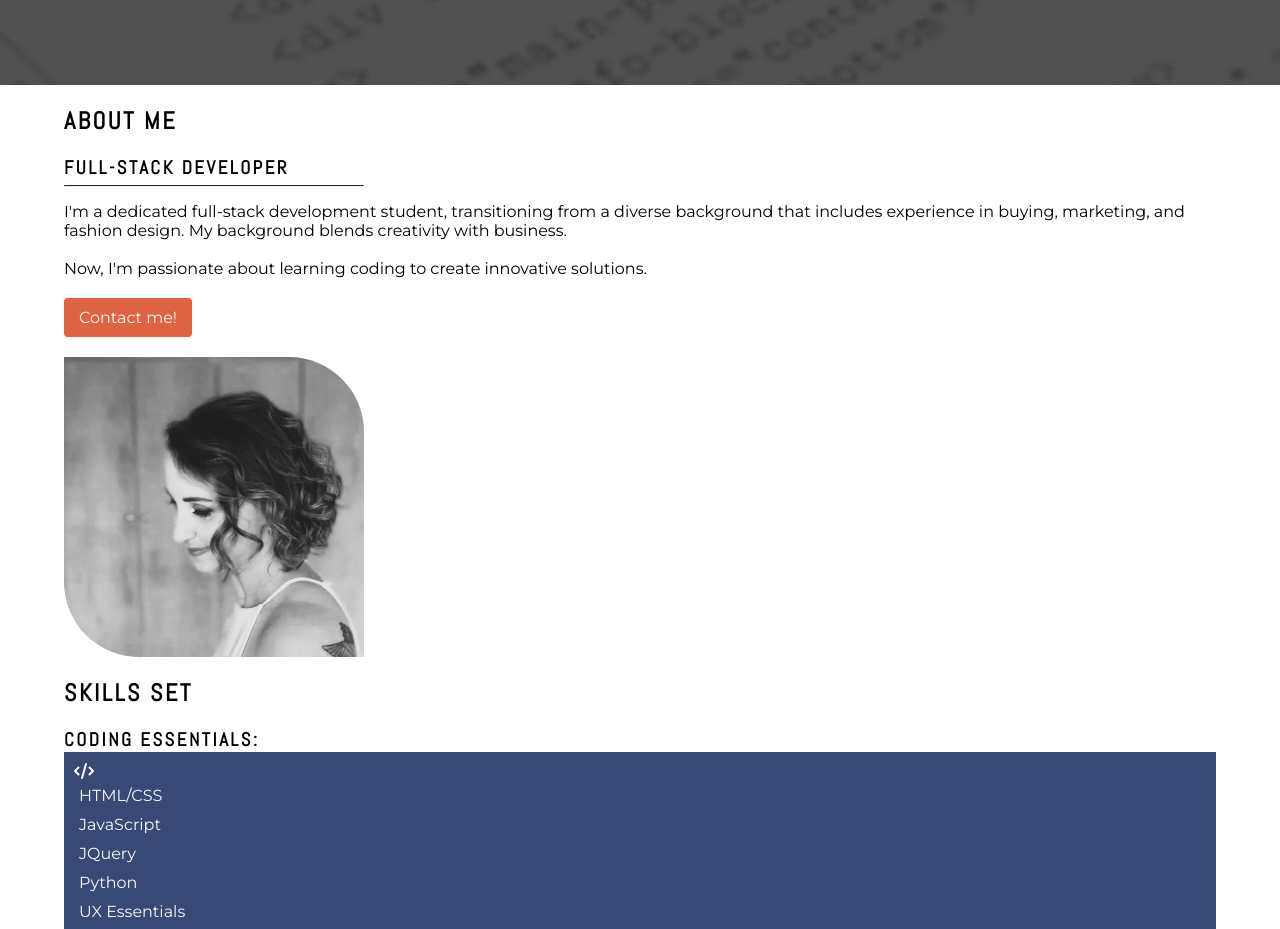
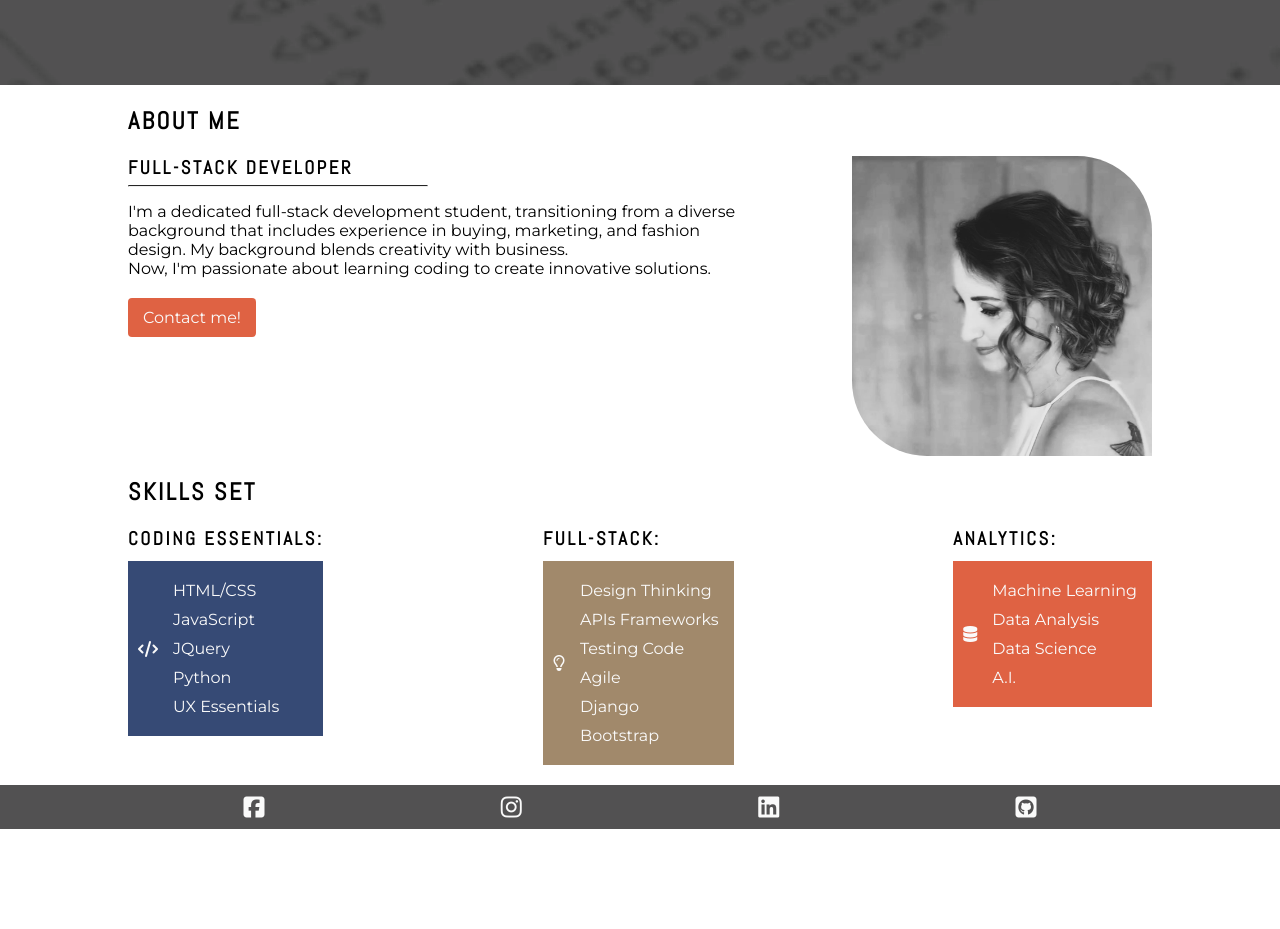
Before and after one commit to SophieDufrane/PP1_My_Website, a plain HTML site: page index.html in a window 1280 px wide. Shown: the part 270-1199 px from the top of the page. After the commit the page ends 1099 px from the top, so only its background shows below. Drawn offline with Linux system fonts and the light colour scheme.

Commit message:
Add media queries for screens 768 et larger, to make the presentation and skills sections responsive

```diff
--- a/assets/css/style.css
+++ b/assets/css/style.css
@@ -13,7 +13,6 @@ body {
     min-height: 100vh;
     display: flex;
     flex-direction: column;
-    /* Generic project1 styles */
     font-family: "Montserrat", sans-serif;
 }
 
@@ -116,14 +115,22 @@ main {
     margin-bottom: 20px;
 }
 
+
+#about-me {
+    display: flex;
+    flex-direction: column;
+    align-items: flex-start;
+    gap: 10px;
+}
+
+#about-me-pitch {
+    text-align: left;
+}
+
 #about-me-pitch hr {
     border-top: 1px solid #252525;
     max-width: 300px;
     margin: 5px 0 15px 0;
-}
-
-#about-me-pitch {
-    margin-bottom: 20px;
 }
 
 /* Button style */
@@ -163,11 +170,23 @@ main {
     margin-bottom: 20px;
 }
 
-#skills-detail-blue,
-#skills-detail-beige,
-#skills-detail-orange {
+#skills-set {
+    display: flex;
+    flex-direction: column;
+    gap: 10px;
+}
+
+.skills-overview {
+    display: flex;
+    flex-direction: column;
+    gap: 10px;
+}
+
+.skills-detail {
+    display: flex;
+    align-items: center;
+    padding: 10px;
     color: #fafafa;
-    padding: 10px;
 }
 
 #skills-detail-blue {
@@ -182,19 +201,20 @@ main {
     background-color: #df6243;
 }
 
-.skills-detail-list li {
+.skills-detail-list {
     list-style-type: none;
     padding: 5px;
+    margin: 0 0 0 10px;
+}
+
+.skills-detail-list li {
+    padding: 5px 0;
     font-size: 1rem;
 }
 
 .skills-detail-icon i {
     font-size: 1.5rem;
 }
-
-
-
-
 
 /* Footer section */
 footer {
@@ -215,3 +235,29 @@ footer {
     padding: 5px;
 
 }
+
+/* media queries for screens 768px and larger */
+@media (min-width: 768px) {
+
+    #presentation {
+        max-width: 80%;
+    }
+
+    #about-me {
+        flex-direction: row;
+        justify-content: space-between;
+    }
+
+    #about-me-pitch {
+        max-width: 60%;
+    }
+
+    #skills {
+        max-width: 80%;
+    }
+
+    #skills-set {
+        flex-direction: row;
+        justify-content: space-between;
+    }
+}
--- a/index.html
+++ b/index.html
@@ -33,8 +33,8 @@
     </header>
 
     <!-- Main -->
+    <main>
         <!-- Welcome section -->
-    <main>
         <section id="welcome-box">
             <div id="overlay-text">
                 <h2>Hello! I'm Sophie</h2>
@@ -53,10 +53,9 @@
                     <p>I'm a dedicated full-stack development student, transitioning from a diverse background that
                         includes experience in buying, marketing, and fashion design. My background blends creativity
                         with business.</p>
-                    <br>
                     <p>Now, I'm passionate about learning coding to create innovative solutions.</p>
                     <button id="about-me-button">Contact me!</button>
-                </div id="about-me-img">
+                </div>
                 <div id="picture-of-me">
                 </div>
             </div>
@@ -68,11 +67,9 @@
             <div id="skills-set">
                 <div class="skills-overview">
                     <h3>Coding Essentials:</h3>
-                    <div id="skills-detail-blue">
-                        <div class="skills-detail-icone"><i class="fa-solid fa-code"></i>
-                        </div>
-                        <div class="skills-detail-list">
-                            <ul>
+                    <div class="skills-detail" id="skills-detail-blue">
+                        <i class="fa-solid fa-code skills-detail-icon"></i>
+                        <ul class="skills-detail-list">
                             <li>HTML/CSS</li>
                             <li>JavaScript</li>
                             <li>JQuery</li>
@@ -81,13 +78,11 @@
                         </ul>
                     </div>
                 </div>
-                </div>
                 <div class="skills-overview">
                     <h3>Full-Stack:</h3>
-                    <div id="skills-detail-beige">
-                        <div class="skills-detail-icone"><i class="fa-regular fa-lightbulb"></i></div>
-                        <div class="skills-detail-list">
-                            <ul>
+                    <div class="skills-detail" id="skills-detail-beige">
+                        <i class="fa-regular fa-lightbulb skills-detail-icon"></i>
+                        <ul class="skills-detail-list">
                             <li>Design Thinking</li>
                             <li>APIs Frameworks</li>
                             <li>Testing Code</li>
@@ -97,13 +92,11 @@
                         </ul>
                     </div>
                 </div>
-                </div>
                 <div class="skills-overview">
                     <h3>Analytics:</h3>
-                    <div id="skills-detail-orange">
-                        <div class="skills-detail-icone"><i class="fa-solid fa-database"></i></div>
-                        <div class="skills-detail-list">
-                            <ul>
+                    <div class="skills-detail" id="skills-detail-orange">
+                        <i class="fa-solid fa-database skills-detail-icon"></i>
+                        <ul class="skills-detail-list">
                             <li>Machine Learning</li>
                             <li>Data Analysis</li>
                             <li>Data Science</li>
@@ -112,9 +105,7 @@
                     </div>
                 </div>
             </div>
-        </div>
         </section>
-
     </main>
 
     <!-- Footer -->
```
Lines whose indentation alone changed are shown as unchanged.
